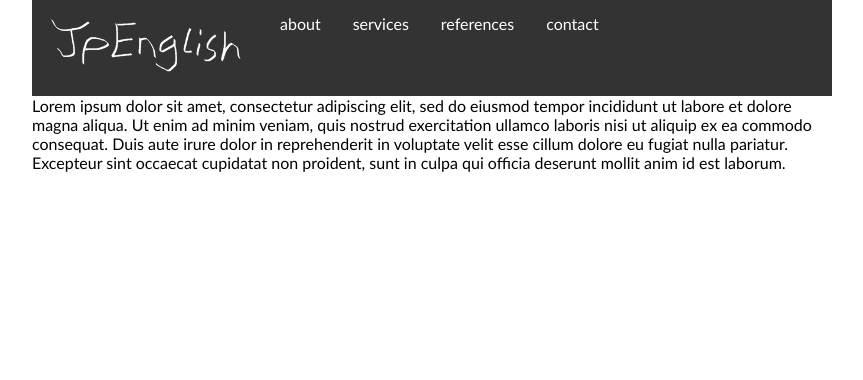
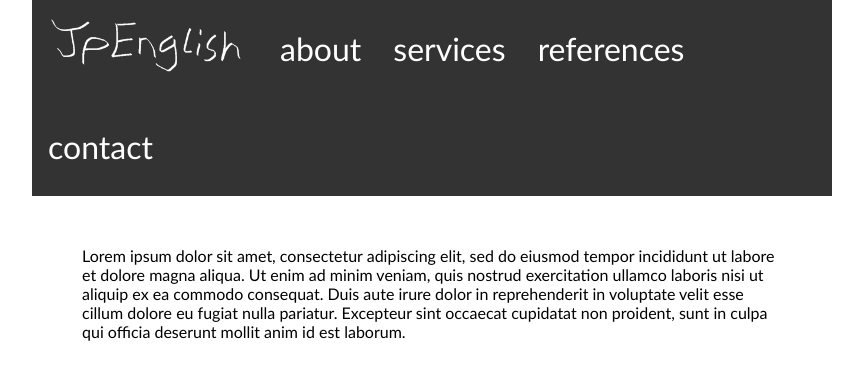
Before and after one commit to jop06/jop06.github.io, a plain HTML site: page index.html in a window 1280 px wide. Shown: the whole page, without its empty margins (208-1071 px from the left). Drawn offline with Linux system fonts and the light colour scheme.

Commit message:
playing with css

```diff
--- a/style.css
+++ b/style.css
@@ -1,9 +1,10 @@
 body {
     font-family: Calibri;
-    max-width: 800px;
+    width:800px;
     display: table-cell;
 }
-html, body {
+html {
+    max-width: 800px;
     height: 100%;
 }
 
@@ -12,8 +13,15 @@ html {
     margin-left: auto;
     margin-right: auto;
 }
+nav {
+    text-align: center;
+    vertical-align: middle;
+    line-height: 70px;
+    font-size: 32px;
+    font-kerning:
+}
 
-ul {
+nav ul {
     list-style-type: none;
     margin: 0;
     padding: 0;
@@ -21,11 +29,11 @@ ul {
     background-color: #333;
 }
 
-li {
+nav li {
     float: left;
 }
 
-li a {
+nav li a {
     display: block;
     color: white;
     text-align: center;
@@ -34,7 +42,13 @@ li a {
 }
 
 /* Change the link color to #111 (black) on hover */
-li a:hover {
+nav li a:hover {
     background-color: #111;
     cursor: pointer; cursor: hand;
 }
+
+article {
+    padding-left: 50px;
+    padding-right:50px;
+    padding-top:50px;
+}
```
